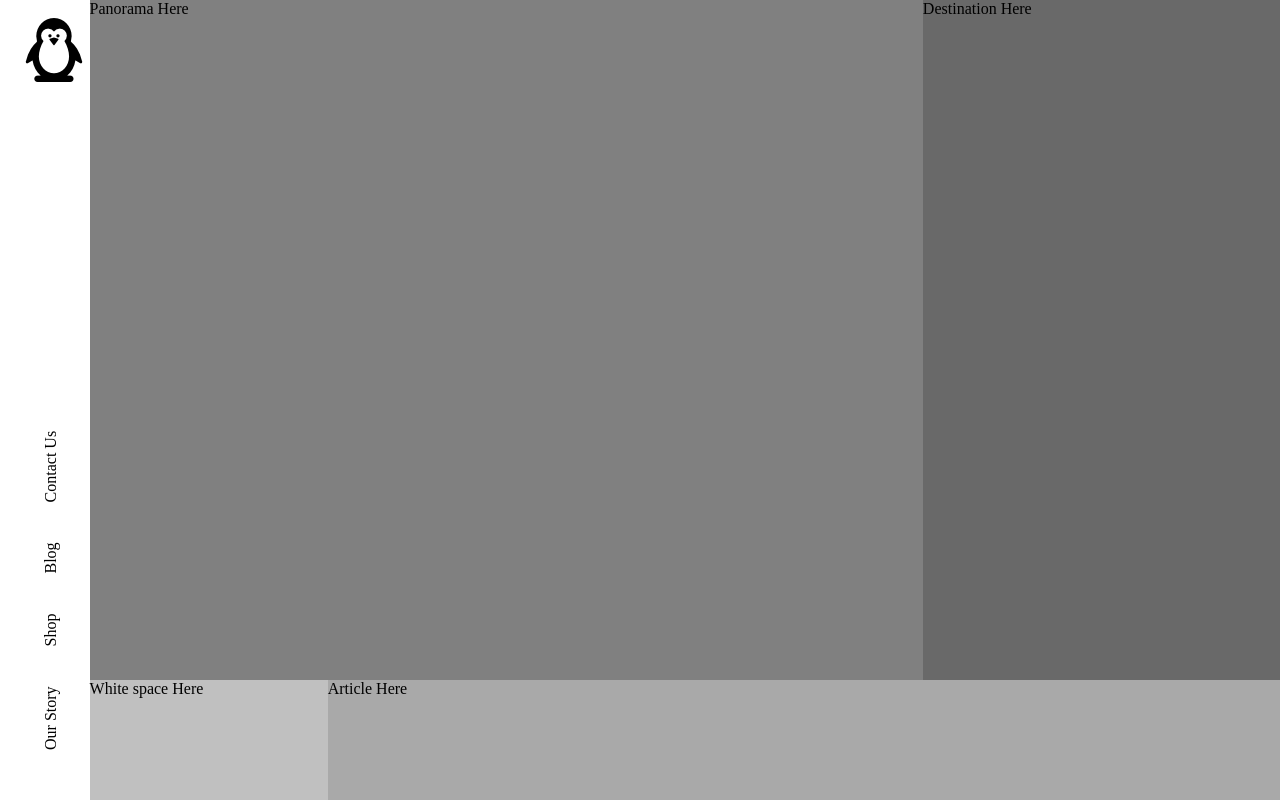
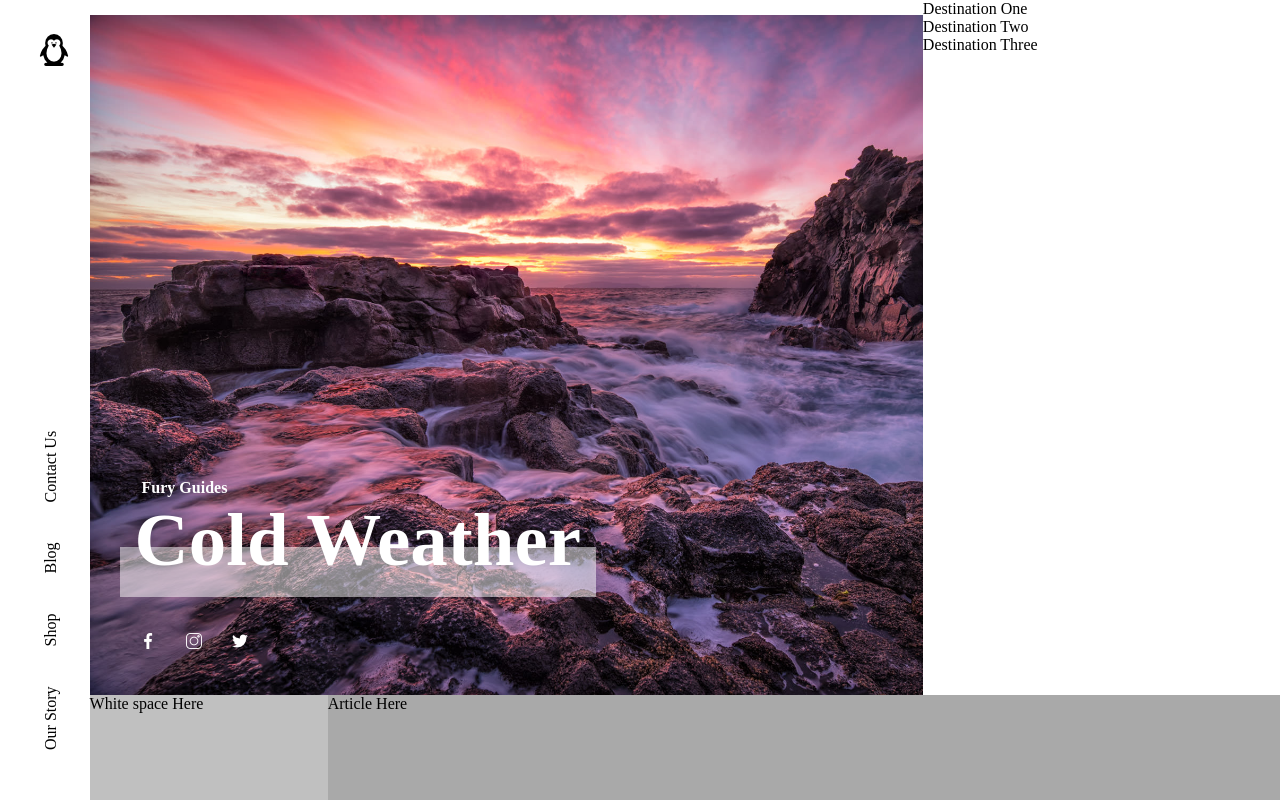
Before and after one commit to lanangwisnugiri/kesato-test, a website built with webpack: page blog.html in a window 1280 px wide. Shown: the top 800 px of the page. Built offline with Linux system fonts and the light colour scheme.

Commit message:
Completed Panorama carousel

```diff
--- a/assets/styles/_global.scss
+++ b/assets/styles/_global.scss
@@ -38,7 +38,7 @@ body {
         float: right;
         transform: rotate(90deg);
         img {
-          margin: 20px;
+          margin: 36px;
         }
       }
     }
@@ -57,16 +57,81 @@ body {
 
     .panorama {
       min-height: 680px;
+      position: relative;
       width: 70%;
       float: left;
-      background-color: #808080;
+      margin-top: 15px;
+      background-image: url("/uploads/coast.jpg");
+      background-repeat: no-repeat;
+      background-size: cover;
+
+      .panorama-context {
+        margin: 0px 30px;
+        top: 65%;
+        position: absolute;
+
+        .title-collider {
+          position: relative;
+          h1 {
+            color: $panorama-text-color;
+            margin: 0px 15px;
+            font-size: 75px;
+          }
+
+          h4 {
+            color: $panorama-text-color;
+            margin: 22px 22px 0px;
+          }
+
+          .rectangle {
+            background-color: #ffffff;
+            opacity: 0.5;
+            height: 50px;
+            position: absolute;
+            width: 100%;
+            top: 65%;
+          }
+        }
+
+        .social-media {
+          display: flex;
+          height: 100%;
+          margin: 50px 5px;
+
+          .facebook {
+            float: left;
+            margin: 0px 15px;
+
+            &:hover {
+              transform: scale(1.2);
+            }
+          }
+
+          .instagram {
+            float: left;
+            margin: 0px 15px;
+
+            &:hover {
+              transform: scale(1.2);
+            }
+          }
+
+          .twitter {
+            float: left;
+            margin: 0px 15px;
+
+            &:hover {
+              transform: scale(1.5);
+            }
+          }
+        }
+      }
     }
 
     .destination {
-      min-height: 680px;
+      min-height: 695px;
       width: 30%;
       float: left;
-      background-color: #696969;
     }
   }
 
--- a/assets/styles/_variables.scss
+++ b/assets/styles/_variables.scss
@@ -5,3 +5,4 @@ $body-color: blue;
 $border-color: red;
 $nav-text-color: black;
 $nav-border-color: #a9a9a9;
+$panorama-text-color: #ffffff;
--- a/blog.html
+++ b/blog.html
@@ -18,7 +18,7 @@
         <li><a href="#">Contact Us</a></li>
         <!-- Website Logo -->
         <div class="web-logo">
-          <img src="uploads/penguin_1.png" alt="web-logo">
+          <img src="uploads/penguin.png" alt="web-logo">
         </div>
       </div>
     </div>
@@ -35,9 +35,41 @@
       <!-- First Section -->
       <div class="section1">
         <!-- Panorama -->
-        <div class="panorama">Panorama Here</div>
+        <div class="panorama">
+          <div class="panorama-context">
+            <!-- Collider for Rectangle and Title -->
+            <div class="title-collider">
+              <div class="panorama-subtitle">
+                <h4>Fury Guides</h4>
+              </div>
+              <div class="panorama-title">
+                <h1>Cold Weather</h1>
+              </div>
+              <div class="rectangle"></div>
+            </div>
+            <!-- Social Media Container -->
+            <div class="social-media">
+              <div class="facebook">
+                <a href="https://www.facebook.com/"><img src="uploads/facebook.png" alt="facebook-link"></a>
+              </div>
+              <div class="instagram">
+                <a href="https://www.instagram.com"><img src="uploads/instagram.png" alt="instagram-link"></a>
+              </div>
+              <div class="twitter">
+                <a href="https://www.twitter.com"><img src="uploads/twitter.png" alt="twitter-link"></a>
+              </div>
+            </div>
+          </div>
+        </div>
+
         <!-- Destination -->
-        <div class="destination">Destination Here</div>
+        <div class="destination">
+          <div class="flex-container">
+            <div>Destination One</div>
+            <div>Destination Two</div>
+            <div>Destination Three</div>
+          </div>
+        </div>
       </div>
 
       <!-- Second Section -->
--- a/package.json
+++ b/package.json
@@ -13,6 +13,7 @@
   "devDependencies": {
     "clean-webpack-plugin": "^3.0.0",
     "css-loader": "^5.2.0",
+    "file-loader": "^6.2.0",
     "sass": "^1.32.8",
     "sass-loader": "^11.0.1",
     "webpack": "^5.30.0",
--- a/webpack.config.js
+++ b/webpack.config.js
@@ -30,6 +30,14 @@ module.exports = {
           },
         ],
       },
+      {
+        test: /\.(png|jpe?g|gif)$/i,
+        use: [
+          {
+            loader: 'file-loader',
+          },
+        ],
+      },
     ],
   },
   plugins: [
```
Also changed, not shown: dist/f9ff509c1f096e6a84b6befe2bbaec1a.jpg (added), dist/main.bundle.js, uploads/coast.jpg (added), uploads/facebook.png (added), uploads/instagram.png (added), uploads/penguin_1.png (deleted), uploads/twitter.png (added), 1 other file.
